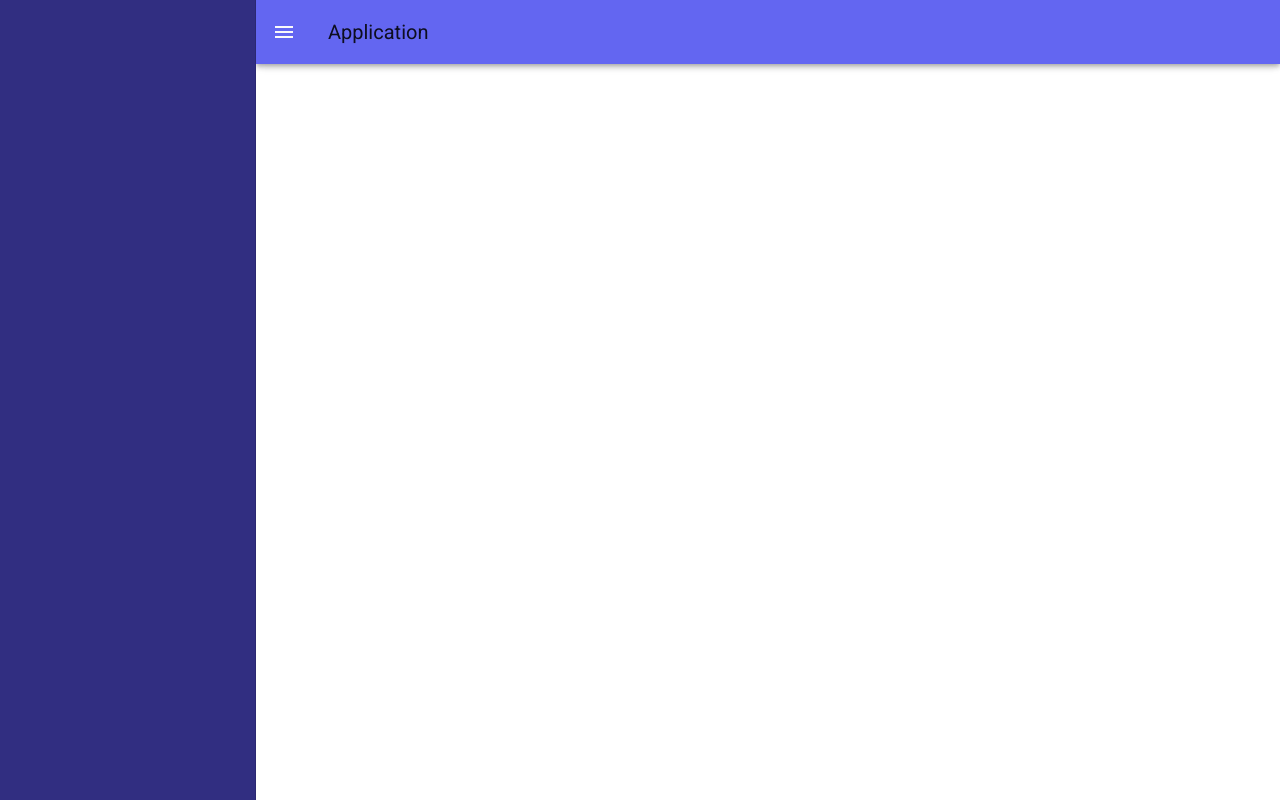
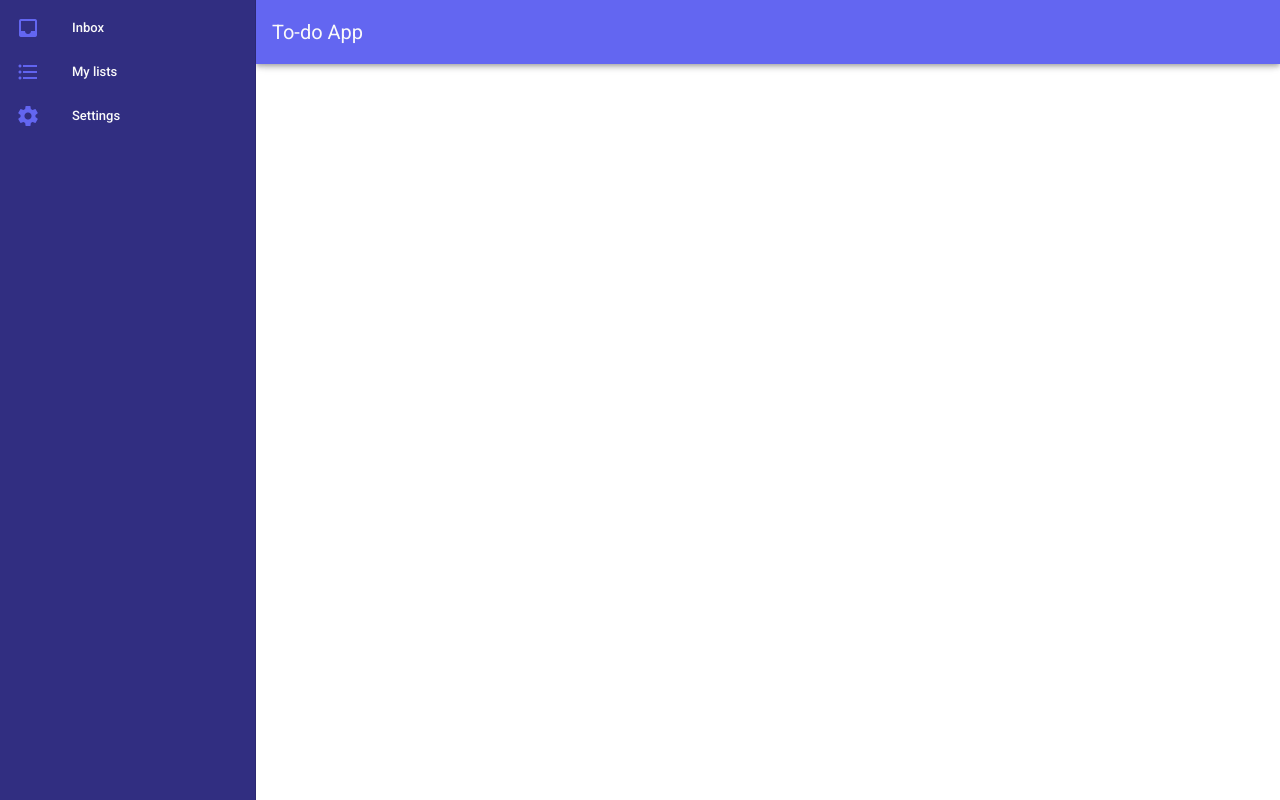
Before and after one commit to aymeric35/to-do-app, a Vue app: page / in a window 1280 px wide. Built offline with nearby package versions, Linux system fonts and the light colour scheme.

Commit message:
Update App.vue

```diff
--- a/src/App.vue
+++ b/src/App.vue
@@ -1,27 +1,47 @@
 <template>
   <v-app>
     <v-navigation-drawer
-      v-model="drawer"
       color="secondary"
+      permanent
+      expand-on-hover
       app
     >
-      <!--  -->
+      <v-list nav dense>
+        <v-list-item link>
+          <v-list-item-icon>
+            <v-icon color="primary">mdi-inbox</v-icon>
+          </v-list-item-icon>
+          <v-list-item-title class="grey--text text--lighten-5">Inbox</v-list-item-title>
+        </v-list-item>
+        <v-list-item link>
+          <v-list-item-icon>
+            <v-icon color="primary">mdi-format-list-bulleted</v-icon>
+          </v-list-item-icon>
+          <v-list-item-title class="grey--text text--lighten-5">My lists</v-list-item-title>
+        </v-list-item>
+        <v-list-item link>
+          <v-list-item-icon>
+            <v-icon color="primary">mdi-cog</v-icon>
+          </v-list-item-icon>
+          <v-list-item-title class="grey--text text--lighten-5">Settings</v-list-item-title>
+        </v-list-item>
+      </v-list>
     </v-navigation-drawer>
 
     <v-app-bar color="primary" app>
-      <v-app-bar-nav-icon color="accent" @click="drawer = !drawer"></v-app-bar-nav-icon>
-
-      <v-toolbar-title>Application</v-toolbar-title>
+      <v-toolbar-title class="grey--text text--lighten-5">To-do App</v-toolbar-title>
     </v-app-bar>
 
-    <v-main>
+    <v-main color="primary">
       <!--  -->
     </v-main>
   </v-app>
 </template>
 
 <script>
-  export default {
-    data: () => ({ drawer: null }),
-  }
+export default {};
 </script>
+
+<style lang="scss">
+
+</style>
```
